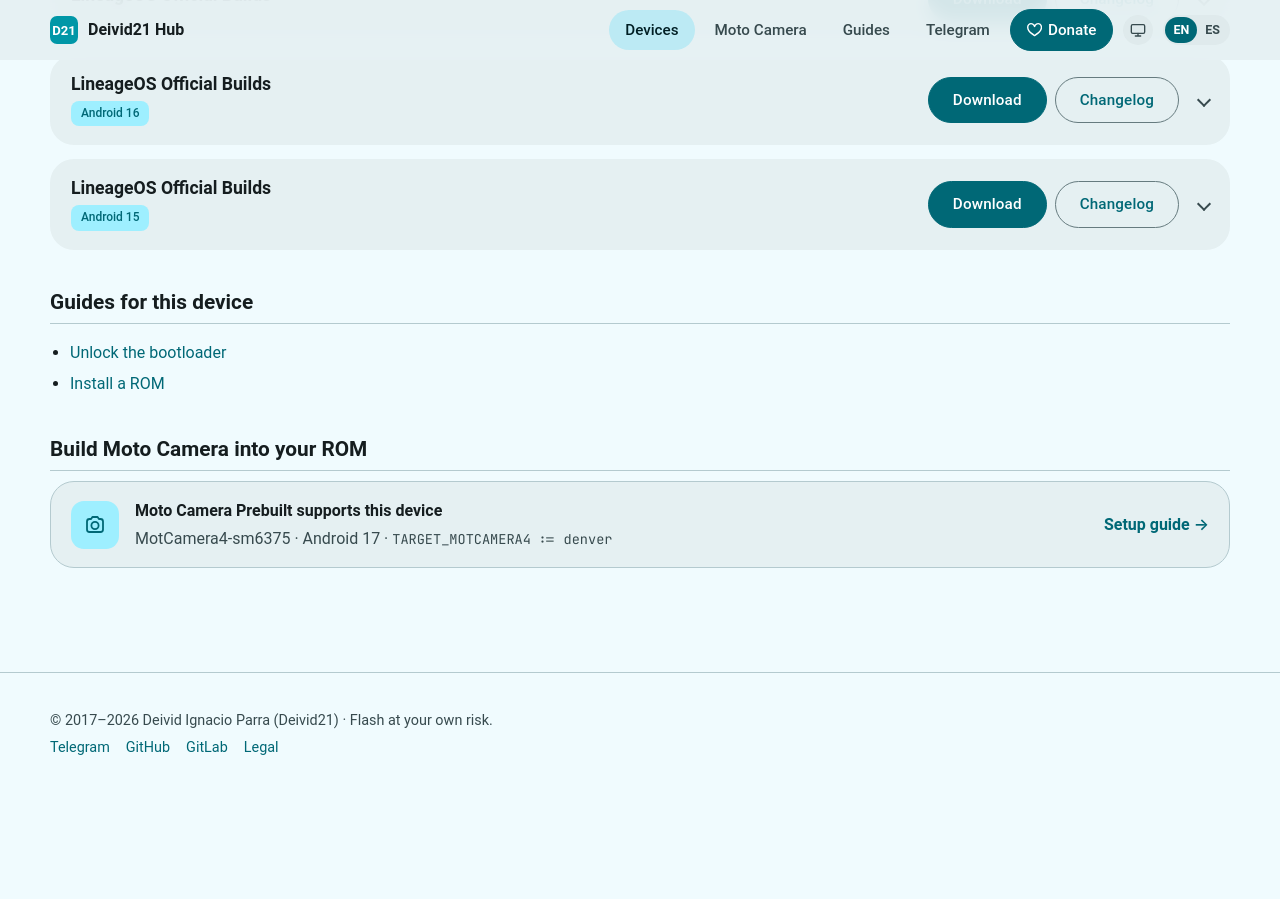
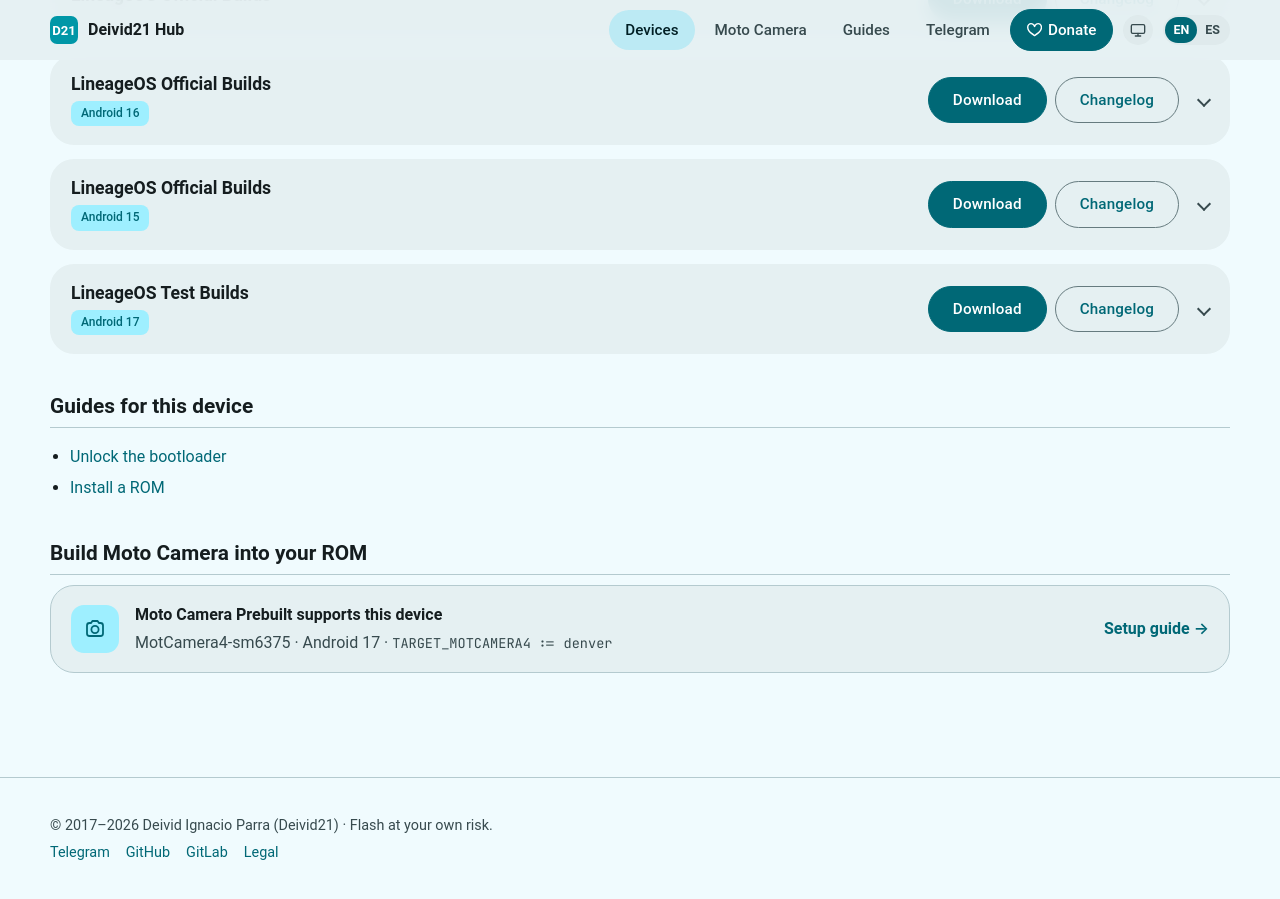
Before and after one commit to Deivid21/deivid21.github.io, a Jekyll site: the page built from _devices/denver.md, in a window 1280 px wide and 900 px high, scrolled down 683 px. Built offline with Jekyll 4.4.1, drawn with Linux system fonts in a browser that asks for light colours; some web fonts are replaced; before the commit the page ends 1478 px from its top, so only the background shows below that; part of the change alters nothing that is shown.

Commit message:
feat: add denver LineageOS 24.0 test build
Co-Authored-By: Claude Opus 5.5 <noreply@anthropic.com>

```diff
--- a/_devices/denver.md
+++ b/_devices/denver.md
@@ -16,9 +16,36 @@ roms:
     # status: active      # active | discontinued
     # date: 2026-11-03
   - name: LineageOS
+    forum: https://xdaforums.com/t/rom-17-0-unofficial-lineageos-24-for-motorola-moto-g-stylus-5g-denver.4803209/
     # version: ""
     # status: active      # active | discontinued
     # date: 2026-11-03
+  - name: LineageOS
+    type: test
+    android: 17
+    version: "24.0"
+    status: active
+    date: 2026-11-12
+    download: https://github.com/Deivid21/RELEASES/releases/download/lineage-24.0-20261112-UNOFFICIAL-denver/lineage-24.0-20261112-UNOFFICIAL-denver.zip
+    changelog: https://github.com/Deivid21/RELEASES/releases/tag/lineage-24.0-20261112-UNOFFICIAL-denver
+    sha256: "0f8f2f53490fff38db9f2b0484554da2932ab8e70f005e9ccee6257288f5f58c"
+    filesize: "1.47 GB"
+    security_patch: November 2026
+    gapps: true
+    forum: https://xdaforums.com/t/rom-17-0-unofficial-lineageos-24-for-motorola-moto-g-stylus-5g-denver.4803209/
+    files:
+      - name: boot.img
+        url: https://github.com/Deivid21/RELEASES/releases/download/lineage-24.0-20261112-UNOFFICIAL-denver/boot.img
+      - name: dtbo.img
+        url: https://github.com/Deivid21/RELEASES/releases/download/lineage-24.0-20261112-UNOFFICIAL-denver/dtbo.img
+      - name: vbmeta.img
+        url: https://github.com/Deivid21/RELEASES/releases/download/lineage-24.0-20261112-UNOFFICIAL-denver/vbmeta.img
+      - name: vbmeta_system.img
+        url: https://github.com/Deivid21/RELEASES/releases/download/lineage-24.0-20261112-UNOFFICIAL-denver/vbmeta_system.img
+      - name: vendor_boot.img
+        url: https://github.com/Deivid21/RELEASES/releases/download/lineage-24.0-20261112-UNOFFICIAL-denver/vendor_boot.img
+    notes: "Test build: November 2026 security patch, SELinux enforcing, GApps (MindTheGapps) included and Linux kernel 5.4.302. Also odm partition, dalvik heap and LMKD settings per RAM variant, Moto Camera 4 built from prebuilt source and missing camera libraries added. Blobs updated to S2RE32.29-16-1-5-19 and missing Fluence NN audio mixer paths added."
+    notes_es: "Build de prueba: parche de seguridad de noviembre de 2026, SELinux enforcing, GApps (MindTheGapps) incluidas y kernel Linux 5.4.302. Además: partición odm, ajustes de dalvik heap y LMKD según la variante de RAM, Moto Camera 4 compilada desde prebuilts y librerías de cámara que faltaban. Blobs actualizados a S2RE32.29-16-1-5-19 y rutas de audio Fluence NN que faltaban."
   - name: LineageOS
     archived: true
     android: 16
```
